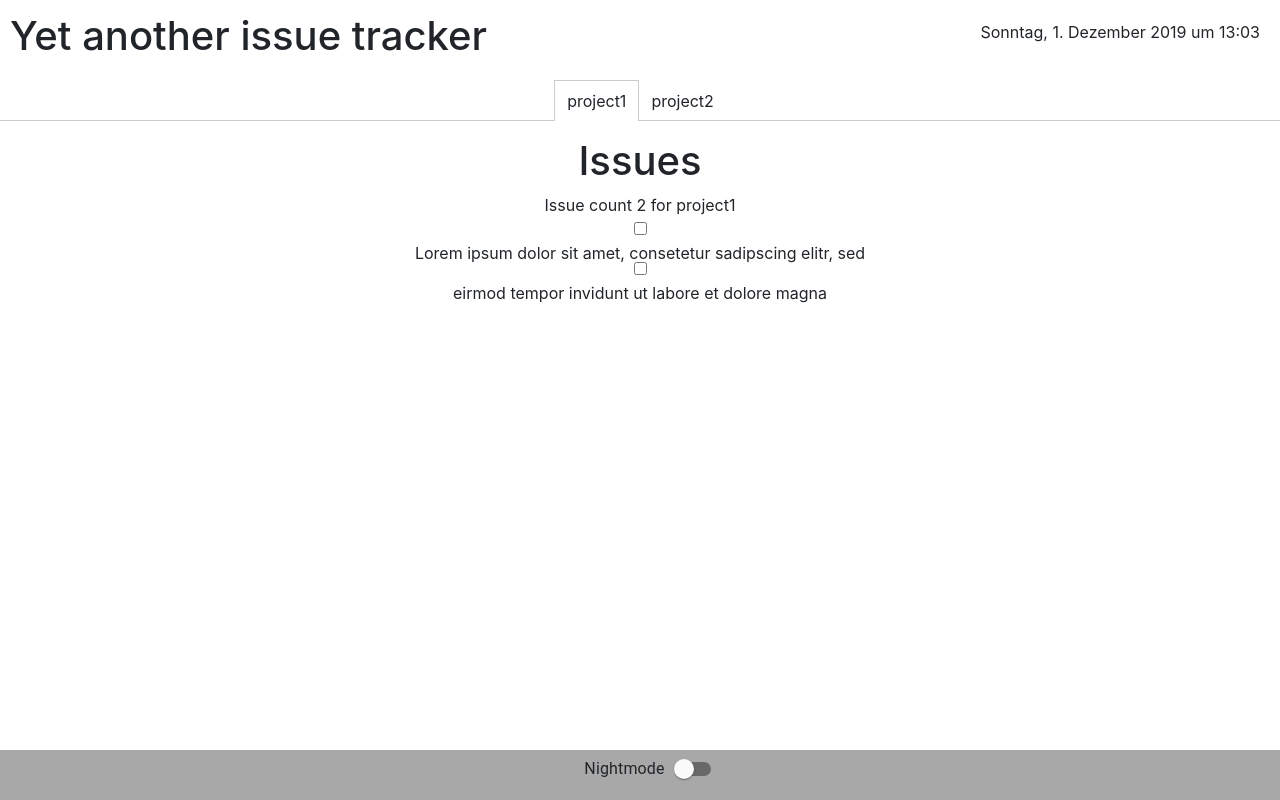
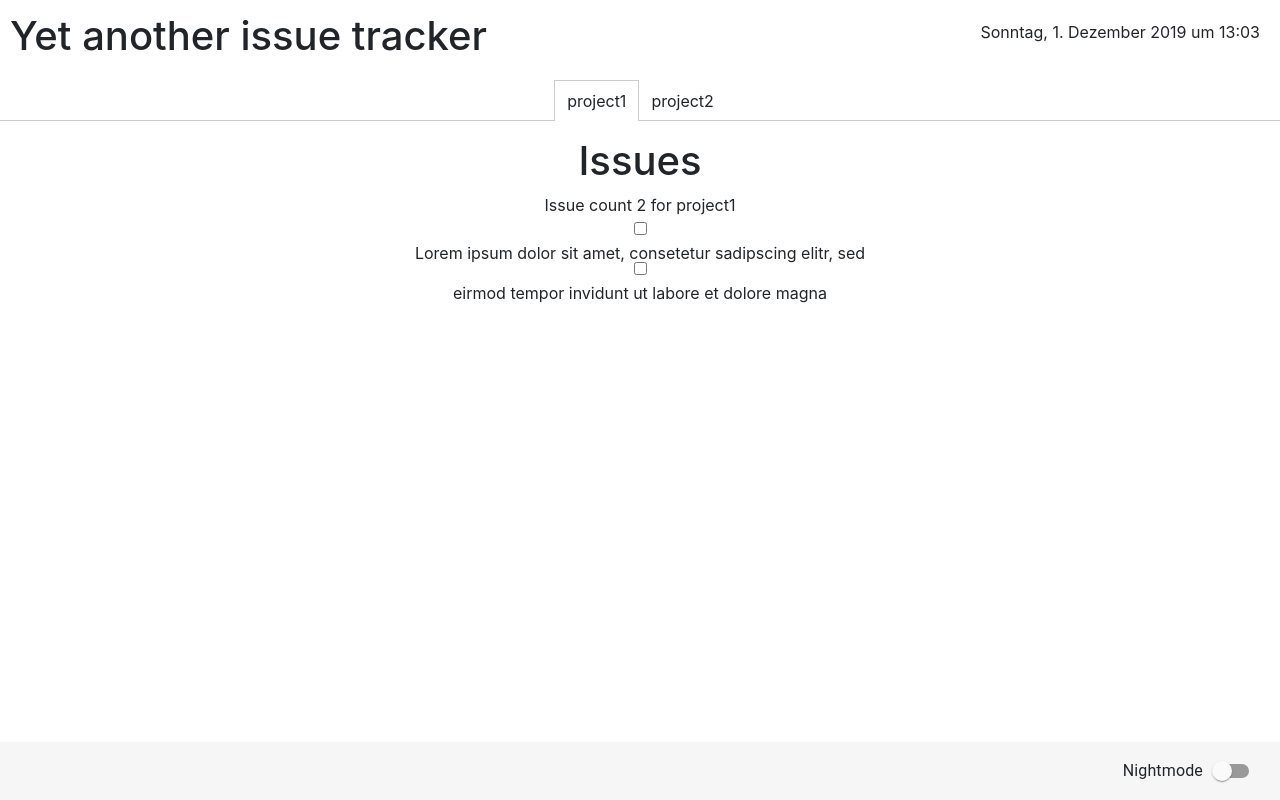
Before and after one commit to 22phuber/WEB3-ZHAW, a React (Create React App) app in the folder issue-tracker/: page / in a window 1280 px wide. Built offline with nearby package versions, Linux system fonts and the light colour scheme.

Commit message:
Added functionality to change from dark to lightmode

```diff
--- a/issue-tracker/src/App.js
+++ b/issue-tracker/src/App.js
@@ -1,4 +1,4 @@
-import React from 'react';
+import React, {useState} from 'react';
 import './App.css';
 import Header from './components/header/header.component';
 
@@ -7,11 +7,23 @@ import Main from './components/main/main.component';
 import Footer from './components/footer/footer.component';
 
 function App() {
+
+  const [colourMode, setColourMode] = useState("-light");
+
+  const changeColourMode = () => {
+      if(colourMode === "-light"){
+        setColourMode("-dark");
+      } else {
+        setColourMode("-light");
+      }
+  }
+
+
   return (
     <div className="App">
       <Header appTitle="Yet another issue tracker" />
       <Main />
-      <Footer />
+      <Footer checked={colourMode === "-dark"} onChange={changeColourMode} colourMode={colourMode}/>
     </div>
   );
 }
--- a/issue-tracker/src/components/footer/footer.component.jsx
+++ b/issue-tracker/src/components/footer/footer.component.jsx
@@ -4,13 +4,17 @@ import Switch from '@material-ui/core/Switch';
 
 import './footer.styles.css';
 
-const Footer = ({ props }) => {;
+const Footer = props => {;
 
     return (
-      <footer className="Footer">
+      <footer className={"Footer" + props.colourMode}>
         <FormControlLabel
             value="start"
-            control={<Switch color="primary" />}
+            control={<Switch
+                      color="primary"
+                      checked={props.checked || false}
+                      onChange={props.onChange}
+                    />}
             label="Nightmode"
             labelPlacement="start"
           />
--- a/issue-tracker/src/components/footer/footer.styles.css
+++ b/issue-tracker/src/components/footer/footer.styles.css
@@ -1,9 +1,24 @@
-.Footer {
-    width: 100%;
-    height: 50px;
+footer[class^="Footer"] {
+    padding: 0;
+    margin: 0;
     position: absolute;
     left: 0 ;
     right: 0;
     bottom: 0;
-    background-color: rgba(168, 168, 168, 04);
 }
+
+.Footer-dark {
+    background-color: rgba(168, 168, 168, 0.4);
+}
+
+.Footer-light {
+    background-color: rgba(168, 168, 168, 0.1);
+}
+
+footer > label {
+    padding: 10px;
+    margin: 0;
+    position: relative;
+    float: right;
+    right: 20px;
+}
```
